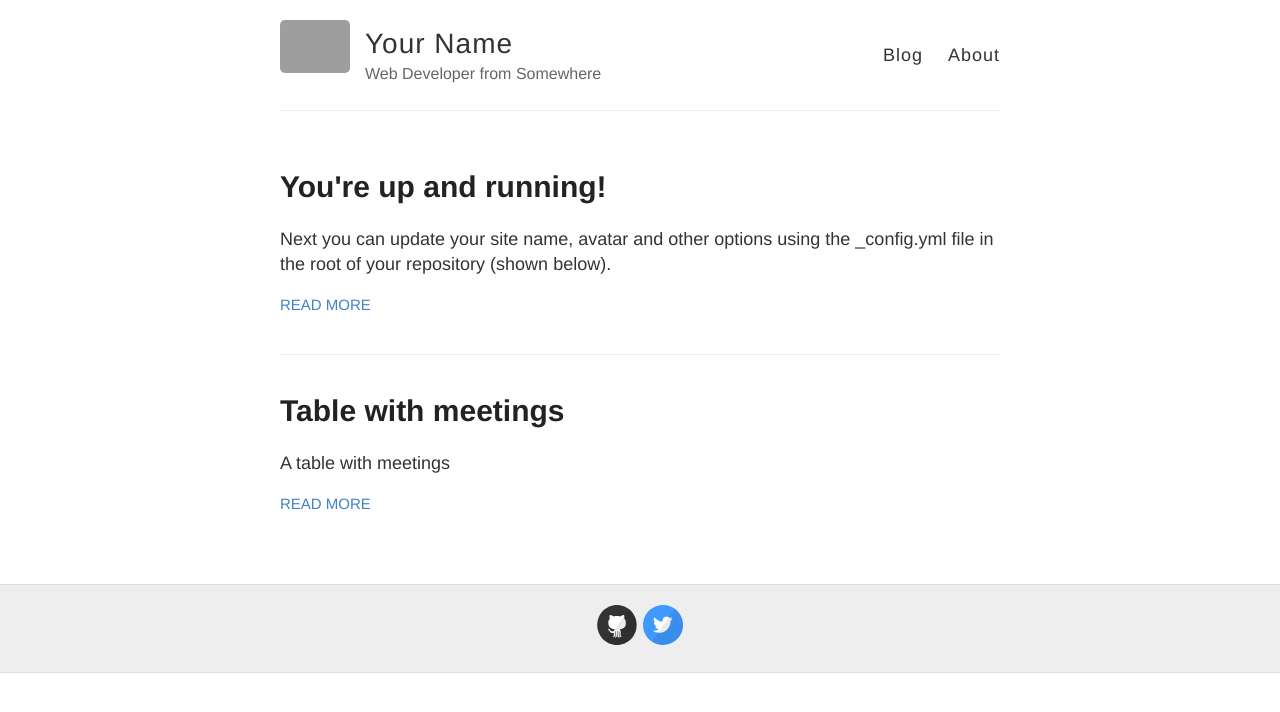
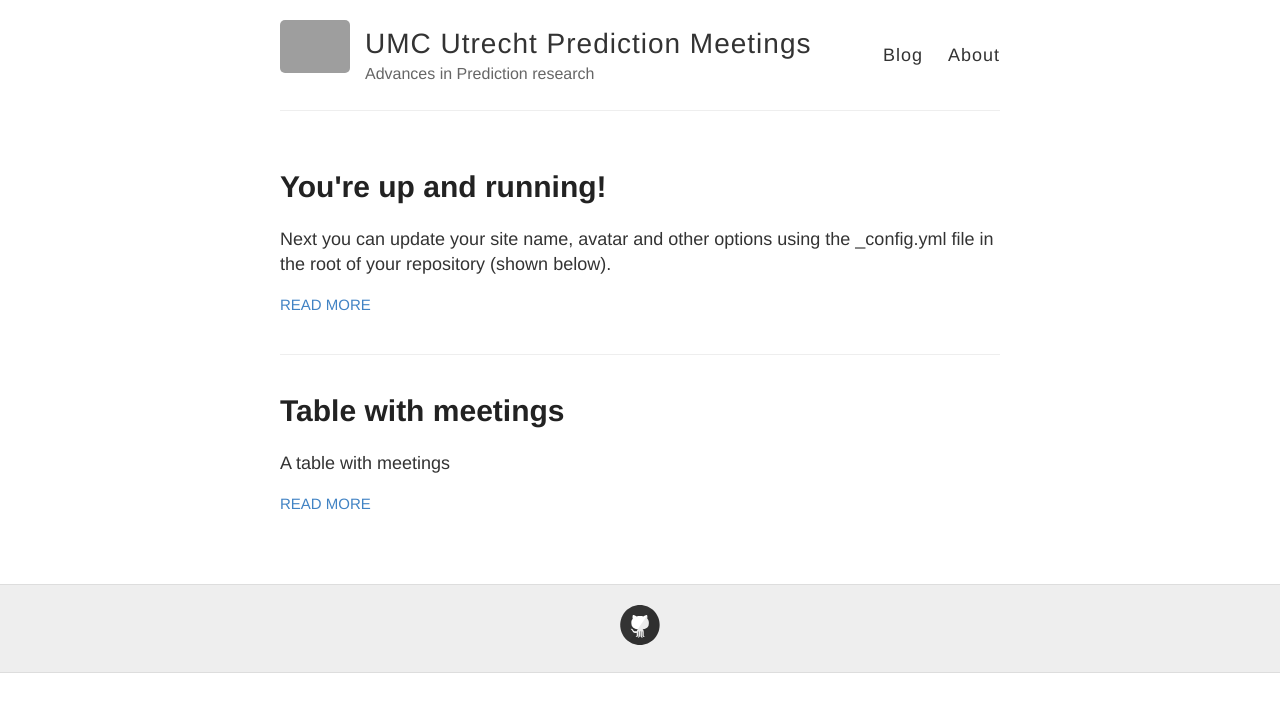
Before and after one commit to UMCPredictionMeetings/UMCPredictionMeetings.github.io, a Jekyll site: the page built from index.html, in a window 1280 px wide. Shown: the top 712 px of the page. Built offline with Jekyll 4.4.1, drawn with Linux system fonts in a browser that asks for light colours; grey boxes are pictures that could not be loaded.

Commit message:
Update _config.yml

```diff
--- a/_config.yml
+++ b/_config.yml
@@ -3,13 +3,13 @@
 #
 
 # Name of your site (displayed in the header)
-name: Your Name
+name: UMC Utrecht Prediction Meetings
 
 # Short bio or description (displayed in the header)
-description: Web Developer from Somewhere
+description: Advances in Prediction research
 
 # URL of your avatar or profile pic (you could use your GitHub profile pic)
-avatar: https://raw.githubusercontent.com/barryclark/jekyll-now/master/images/jekyll-logo.png
+avatar: https://www.heelutrechtu.nl/site/assets/files/1060/umc_logo-small.png
 
 #
 # Flags below are optional
@@ -21,12 +21,12 @@ footer-links:
   email:
   facebook:
   flickr:
-  github: barryclark/jekyll-now
+  github: UMCPredictionMeetings
   instagram:
   linkedin:
   pinterest:
   rss: # just type anything here for a working RSS icon
-  twitter: jekyllrb
+  twitter: # jekyllrb
   stackoverflow: # your stackoverflow profile, e.g. "users/50476/bart-kiers"
   youtube: # channel/<your_long_string> or user/<user-name>
   googleplus: # anything in your profile username that comes after plus.google.com/
```
